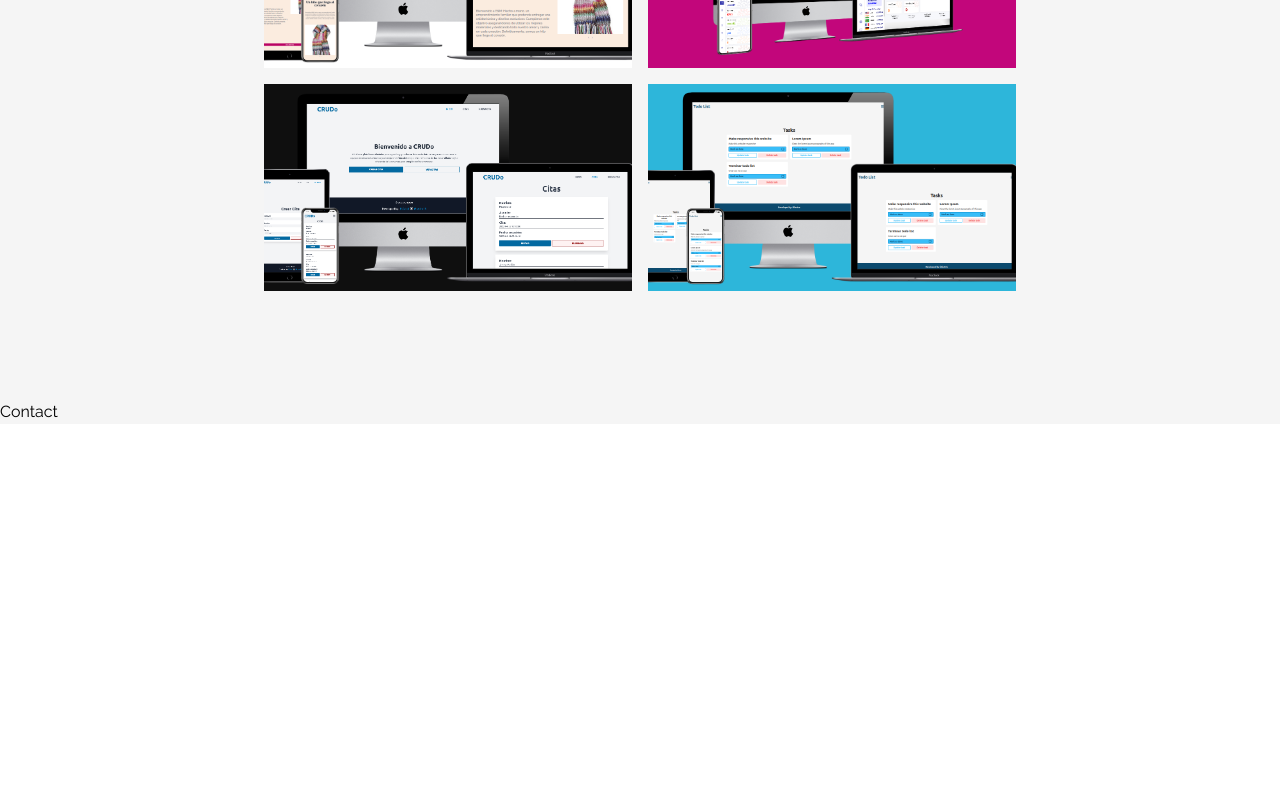
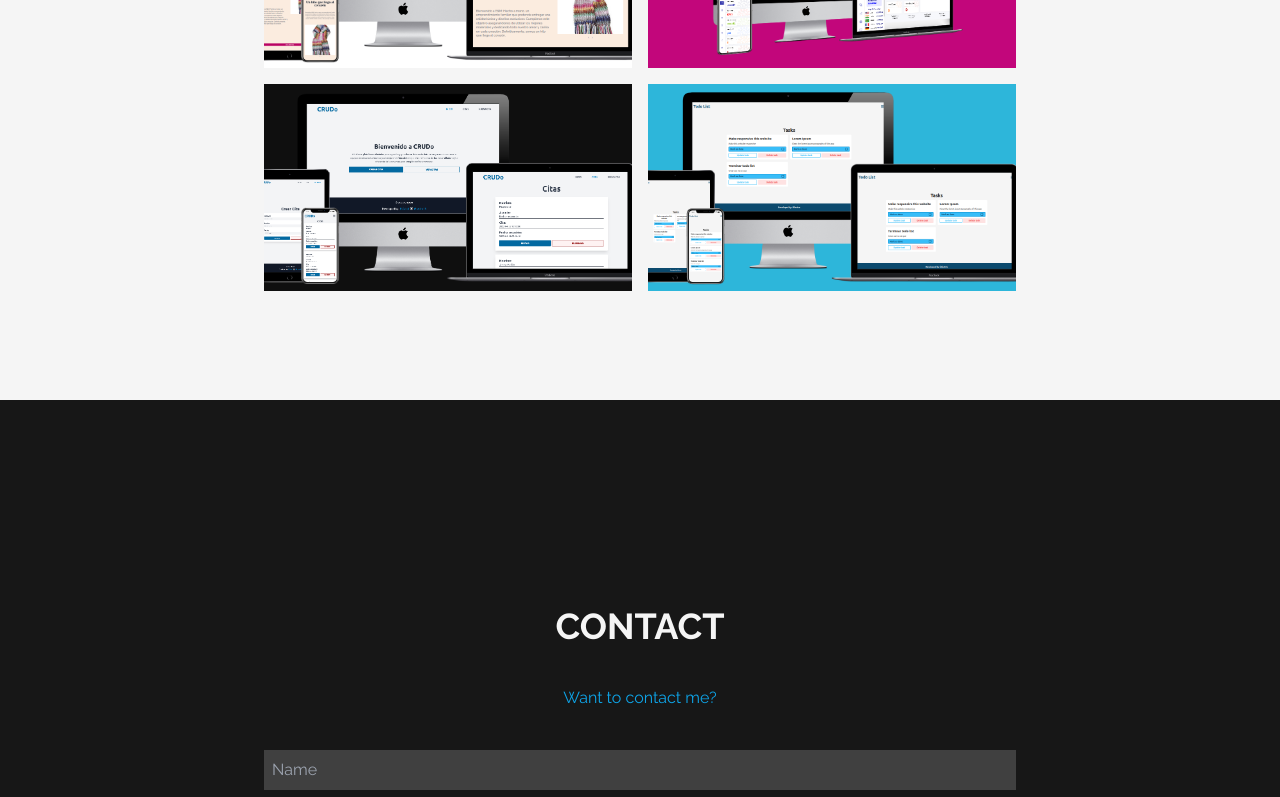
Before and after one commit to iElectro13/iElectro-s-portfolio, a React (Vite) app: page / in a window 1280 px wide. Shown: the part 2000-2797 px from the top of the page. Before the commit the page ends 2424 px from the top, so only its background shows below. Built offline with nearby package versions, Linux system fonts and the light colour scheme.

Commit message:
Contact form

```diff
--- a/src/components/pages/Landing.jsx
+++ b/src/components/pages/Landing.jsx
@@ -4,6 +4,7 @@ import Welcome from "../sections/Welcome";
 import About from "../sections/About";
 import Projects from "../sections/Projects";
 import Contact from "../sections/Contact";
+import Footer from "../sections/Footer";
 
 const Landing = () => {
     return (
@@ -13,6 +14,7 @@ const Landing = () => {
             <About />
             <Projects />
             <Contact />
+            <Footer />
         </div>
     );
 };
--- a/src/components/sections/Contact.jsx
+++ b/src/components/sections/Contact.jsx
@@ -1,9 +1,24 @@
-import React from 'react'
+import React from "react";
+import MainLayout from "../../layouts/MainLayout";
 
 const Contact = () => {
-  return (
-    <div id="contact">Contact</div>
-  )
-}
+    return (
+        <div
+            id="contact"
+            className="bg-neutral-900 text-neutral-100 flex flex-col justify-center items-center"
+        >
+            <MainLayout>
+            <span className='text-neutral-100 text-4xl font-bold'>CONTACT</span>
+            <span className="text-sky-500">Want to contact me?</span>
+              <form className="w-full flex flex-col justify-center items-center gap-4" action="">
+                <input className="p-2 w-full bg-neutral-700" type="text" name="" id="" placeholder="Name"/>
+                <input className="p-2 w-full bg-neutral-700" type="text" name="" id="" placeholder="Email"/>
+                <textarea className="p-2 w-full bg-neutral-700" type="text" name="" id="" placeholder="Your message"/>
+                <button type="submit" className="btn btn-ghost transition-colors">Submit</button>
+              </form>
+            </MainLayout>
+        </div>
+    );
+};
 
-export default Contact
+export default Contact;
--- /dev/null
+++ b/src/components/sections/Footer.jsx
@@ -0,0 +1,22 @@
+import React from "react";
+import { FaGithubSquare, FaLinkedin, FaRegFilePdf } from "react-icons/fa";
+import {MdOutlinePictureAsPdf} from "react-icons/md";
+
+const Footer = () => {
+    return (
+        <footer className="flex flex-col justify-center items-center gap-4 bg-neutral-800">
+            <div className="flex flex-col justify-center items-center gap-4 responsive-container py-10">
+                <div className="flex justify-center items-center gap-4">
+                    <FaGithubSquare className="text-neutral-100 text-4xl cursor-pointer" />
+                    <FaLinkedin className="text-neutral-100 text-4xl cursor-pointer" />
+                    <MdOutlinePictureAsPdf className="text-neutral-100 text-4xl cursor-pointer" />
+                </div>
+                <span className="text-neutral-100">
+                    Enmanuel Pereira (iElectro) <span className="text-pink-700">&copy; 2022</span>
+                </span>
+            </div>
+        </footer>
+    );
+};
+
+export default Footer;
--- a/src/components/sections/Navbar.jsx
+++ b/src/components/sections/Navbar.jsx
@@ -4,7 +4,7 @@ import { IoGridSharp } from "react-icons/io5";
 const Navbar = () => {
     const [isOpen, setIsOpen] = useState(false);
     return (
-        <header className="flex justify-center items-center bg-neutral-900 fixed top-0 w-full">
+        <header className="flex justify-center items-center bg-neutral-900 fixed top-0 w-full z-50">
             <nav className="responsive-container text-neutral-100 flex justify-between items-center">
                 <h1 className="font-bold text-4xl">
                     i<span className="text-pink-700">Electro</span>
@@ -34,16 +34,16 @@ const Navbar = () => {
             </nav>
             {isOpen && (
                 <div className="bg-neutral-900 text-neutral-100 flex flex-col justify-center items-center p-2 absolute top-full w-full lg:hidden">
-                    <a onClick={()=> setIsOpen(false)} href="#welcome" className="font-bold hover:text-sky-500 cursor-pointer">
+                    <a onClick={()=> setIsOpen(false)} href="#welcome" className="text-xl font-bold hover:text-sky-500 cursor-pointer">
                         Welcome
                     </a>
-                    <a onClick={()=> setIsOpen(false)} href="#about" className="font-bold hover:text-sky-500 cursor-pointer">
+                    <a onClick={()=> setIsOpen(false)} href="#about" className="text-xl font-bold hover:text-sky-500 cursor-pointer">
                         About
                     </a>
-                    <a onClick={()=> setIsOpen(false)} href="#projects" className="font-bold hover:text-sky-500 cursor-pointer">
+                    <a onClick={()=> setIsOpen(false)} href="#projects" className="text-xl font-bold hover:text-sky-500 cursor-pointer">
                         Projects
                     </a>
-                    <a onClick={()=> setIsOpen(false)} href="#contact" className="font-bold hover:text-sky-500 cursor-pointer">
+                    <a onClick={()=> setIsOpen(false)} href="#contact" className="text-xl font-bold hover:text-sky-500 cursor-pointer">
                         Contact
                     </a>
                 </div>
```
